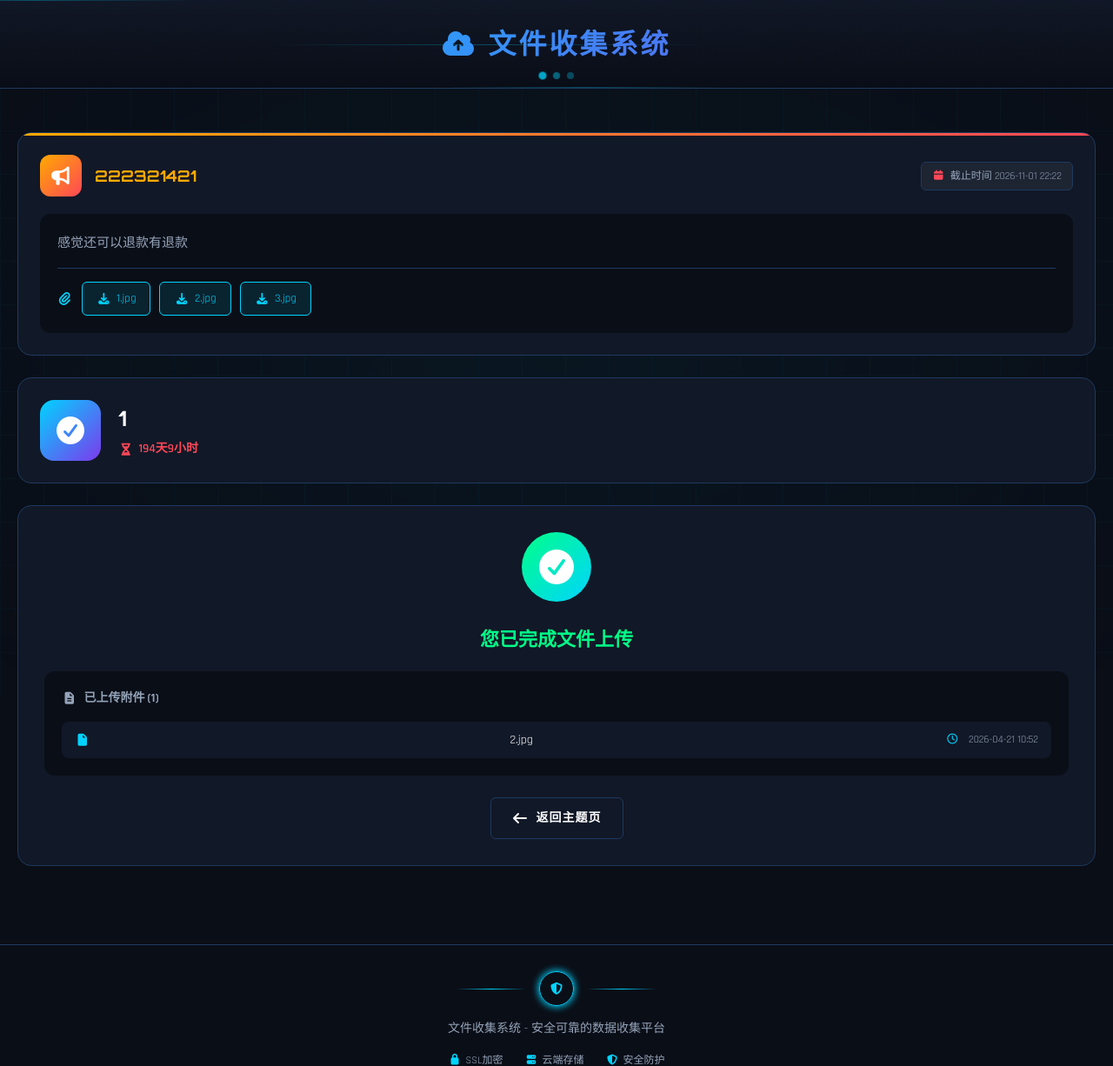
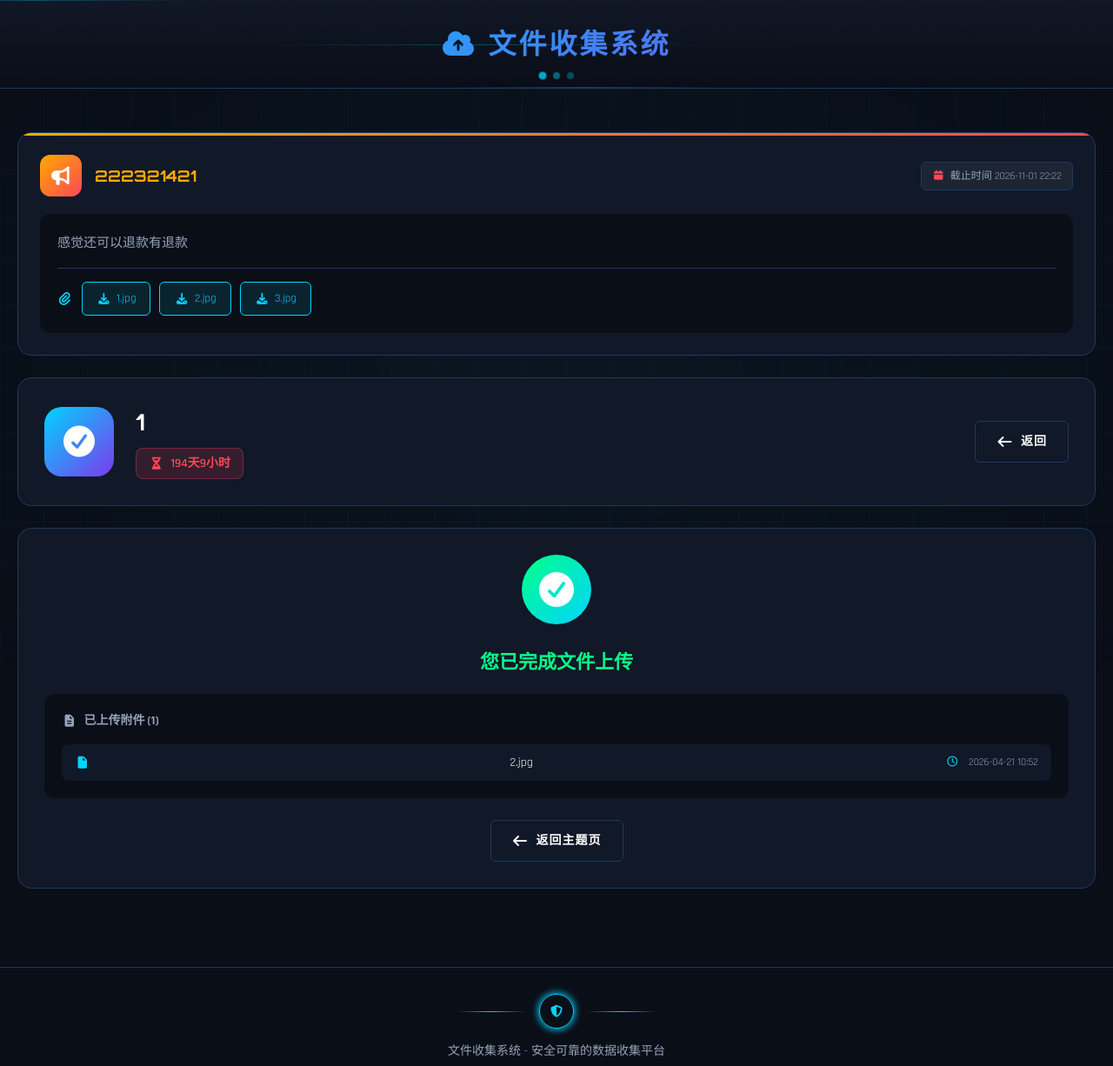
Before and after one commit to guifengxiaoyan/file-collection, a Flask app: page /upload/1 in a window 1280 px wide. Shown: the top 1226 px of the page at 87% size. Run offline with Flask 3, Linux system fonts and the light colour scheme; data comes from the database, SQL or seed files in the repository.

Commit message:
feat: 优化上传页面布局，头部添加返回按钮，简化操作流程

```diff
--- a/app/templates/upload.html
+++ b/app/templates/upload.html
@@ -38,13 +38,18 @@
 
     <div class="upload-page-header">
         <div class="upload-user-info">
-            <div class="upload-avatar">
+            <div class="upload-avatar upload-avatar-lg">
                 <i class="fas {% if obj.is_completed %}fa-check-circle{% else %}fa-user{% endif %}"></i>
             </div>
             <div class="upload-user-detail">
                 <h2>{{ obj.name }}</h2>
                 <span class="deadline-remaining"><i class="fas fa-hourglass-half"></i> {{ theme.deadline|time_remaining }}</span>
             </div>
+        </div>
+        <div class="upload-page-actions-inline">
+            <a href="{{ url_for('theme_detail', theme_id=theme.id) }}" class="btn btn-secondary">
+                <i class="fas fa-arrow-left"></i> 返回
+            </a>
         </div>
     </div>
 
@@ -130,9 +135,6 @@
                     <i class="fas fa-check"></i> 完成上传
                 </button>
             </form>
-            <a href="{{ url_for('theme_detail', theme_id=theme.id) }}" class="btn btn-secondary btn-lg">
-                <i class="fas fa-arrow-left"></i> 返回
-            </a>
         </div>
     </div>
     {% endif %}
--- a/static/css/style.css
+++ b/static/css/style.css
@@ -2535,7 +2535,7 @@ footer {
 .upload-page-header {
     background: var(--bg-card);
     border-radius: 16px;
-    padding: 25px;
+    padding: 30px;
     margin-bottom: 25px;
     border: 1px solid var(--border-color);
     display: flex;
@@ -2548,7 +2548,7 @@ footer {
 .upload-user-info {
     display: flex;
     align-items: center;
-    gap: 20px;
+    gap: 25px;
 }
 
 .upload-avatar {
@@ -2561,13 +2561,21 @@ footer {
     justify-content: center;
     font-size: 32px;
     color: white;
+    flex-shrink: 0;
+}
+
+.upload-avatar-lg {
+    width: 80px;
+    height: 80px;
+    font-size: 36px;
+    border-radius: 20px;
 }
 
 .upload-user-detail h2 {
     font-family: 'Orbitron', sans-serif;
-    font-size: 24px;
+    font-size: 26px;
     color: var(--text-primary);
-    margin-bottom: 5px;
+    margin-bottom: 8px;
 }
 
 .upload-user-detail p {
@@ -2576,17 +2584,25 @@ footer {
 }
 
 .upload-user-detail .deadline-remaining {
-    display: flex;
-    align-items: center;
-    gap: 6px;
+    display: inline-flex;
+    align-items: center;
+    gap: 8px;
+    padding: 6px 14px;
+    background: rgba(255, 71, 87, 0.15);
+    border: 1px solid rgba(255, 71, 87, 0.3);
+    border-radius: 8px;
     color: var(--danger);
     font-size: 14px;
     font-weight: 600;
-    margin-top: 5px;
 }
 
 .upload-user-detail .deadline-remaining i {
     color: var(--danger);
+}
+
+.upload-page-actions-inline {
+    display: flex;
+    gap: 10px;
 }
 
 .upload-page-header .upload-hint {
@@ -2637,12 +2653,16 @@ footer {
     padding: 20px 25px;
     background: var(--bg-dark);
     border-bottom: 1px solid var(--border-color);
+    display: flex;
+    align-items: center;
+    justify-content: space-between;
+    flex-wrap: wrap;
+    gap: 15px;
 }
 
 .upload-card-header h3 {
     font-size: 18px;
     color: var(--text-primary);
-    margin-bottom: 5px;
     display: flex;
     align-items: center;
     gap: 10px;
```
